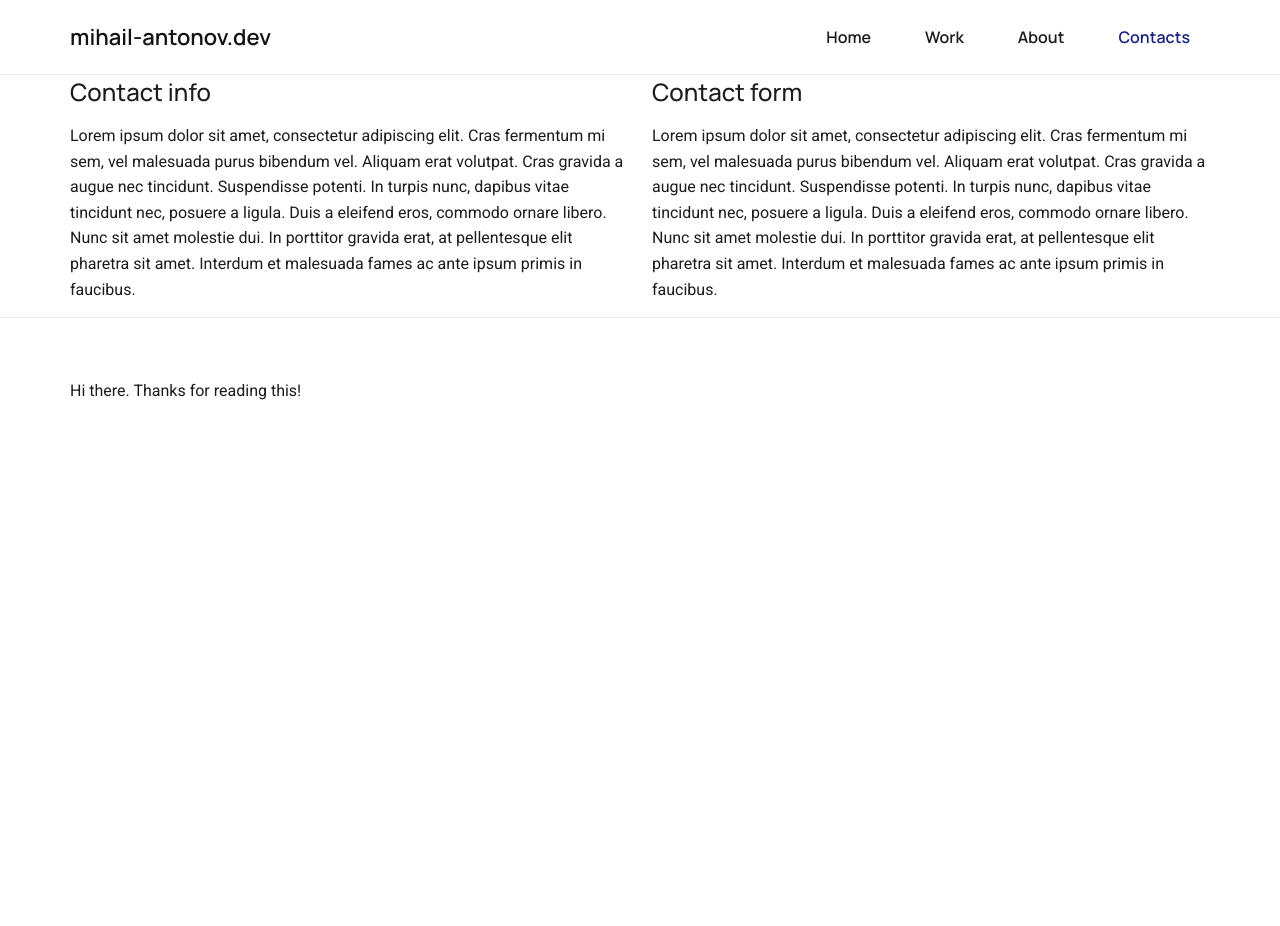
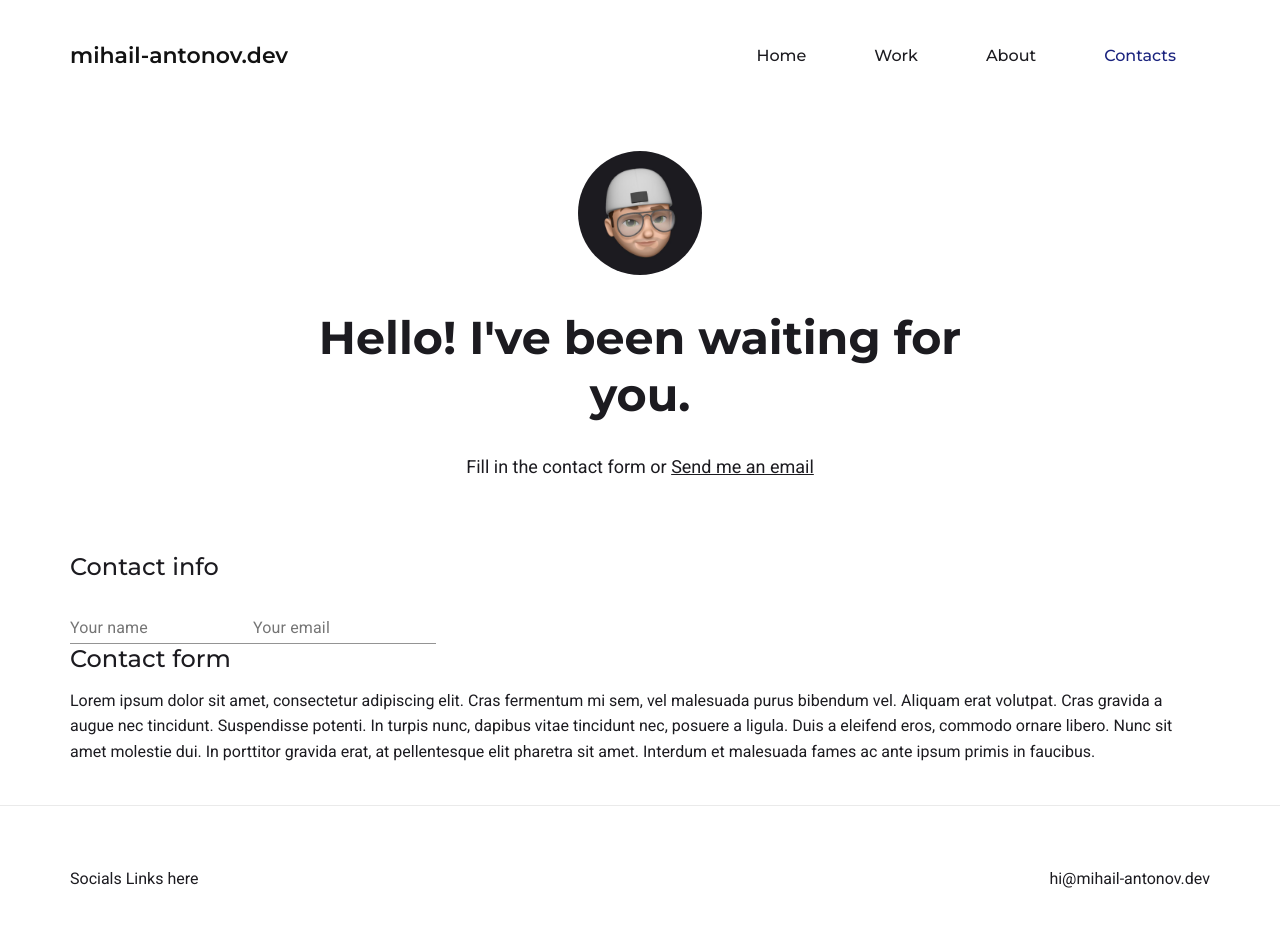
Before and after one commit to mihail-antonov/project-identity, a Next.js app: page /contact in a window 1280 px wide. Shown: the top 926 px of the page. Before the commit the page ends 800 px from the top, so only its background shows below. Built offline with nearby package versions, Linux system fonts and the light colour scheme.

Commit message:
inner page title edited

```diff
--- a/components/layout/layout.jsx
+++ b/components/layout/layout.jsx
@@ -1,11 +1,16 @@
 import Head from "next/head"
+
+import Link from 'next/link'
+import { IconButton } from '@material-ui/core';
+
 import ActiveLink from '../links/activelinks'
 import { Cross as Hamburger } from 'hamburger-react'
+import GitHubIcon from '@material-ui/icons/GitHub';
 
 import styles from "../layout/layout.module.css"
 import utilStyles from "../../styles/utils.module.css"
 
-export const siteTitle = "mihail-antonov.dev"
+export const siteTitle = ''
 export const googleKeywords = ''
 export const googleDescription = ''
 
@@ -19,9 +24,10 @@ export default function Layout({ children, home }) {
         <meta name="author" content="Mihail Antonov" />
         <meta name="viewport" content="width=device-width, initial-scale=1.0" />
 
+        <title>{siteTitle}</title>
+
         <link rel="preconnect" href="https://fonts.gstatic.com" />
-        <link href="https://fonts.googleapis.com/css2?family=Manrope:wght@200;300;400;500;600;700;800&family=Roboto:wght@100;300;400;500;700;900&display=swap" rel="stylesheet" />
-        <title>{siteTitle}</title>
+        <link rel="stylesheet" href="https://fonts.googleapis.com/css2?family=Montserrat:wght@100;200;300;400;500;600;700;800;900&family=Roboto:wght@100;300;400;500;700;900&display=swap" />
       </Head>
 
       <header id="header" className={styles.header}>
@@ -29,7 +35,7 @@ export default function Layout({ children, home }) {
           <div className={styles.headerwrapper}>
             <div className="header-wrapper-logo">
               <h1 className={utilStyles.logotitle}>
-                <a href="/" className={utilStyles.logotitlelink}>{siteTitle}</a>
+                <a href="/" className={utilStyles.logotitlelink}>mihail-antonov.dev</a>
               </h1>
             </div>
             <div className={styles.headerwrapperbtn}>
@@ -69,8 +75,13 @@ export default function Layout({ children, home }) {
 
       <footer id="footer" className={styles.footer}>
         <div className={styles.container}>
-          <div className="header-wrapper">
-            <p>Hi there. Thanks for reading this!</p>
+          <div className={styles.footerwrapper}>
+            <div className="footer-wrapper-socials">
+              <p>Socials Links here</p>
+            </div>
+            <div className="footer-wrapper-name">
+              <p>hi@mihail-antonov.dev</p>
+            </div>
           </div>
         </div>
       </footer>
--- a/components/layout/layout.module.css
+++ b/components/layout/layout.module.css
@@ -24,9 +24,9 @@
 }
 /* Grid */
 
+/* Header */
 .header {
-  padding: 10px 0;
-  border-bottom: 1px solid #eaeaea;
+  padding: 30px 0;
 }
 
 .headerwrapper {
@@ -46,26 +46,59 @@
 
 .headernavli {
   display: inline;
-  margin: 0 0 0 14px;
 }
 
 .headernavlink {
   color: #1c1b20;
-  font-family: 'Manrope', sans-serif;
-  font-weight: 600;
+  font-family: 'Montserrat', sans-serif;
+  font-weight: 500;
   text-decoration: none;
-  padding: 10px 20px;
+  padding: 10px 34px;
 }
 
 .headernavlink:hover {
   color: #1a237e;
   transition: 0.3s;
 }
+/* Header */
 
+/* Main */
+.mainwrapper {
+  margin: 40px 0;
+}
+
+/* Title Section */
+.titleavatar {
+  max-width: 106px;
+  margin: 0 auto 30px auto;
+}
+
+.titleavatarimg {
+  border-radius: 50%;
+}
+
+.titletextbox {
+  display: flex;
+  flex-flow: column nowrap;
+  align-items: center;
+}
+/* Title Section */
+
+
+/* Footer */
 .footer {
   border-top: 1px solid #eaeaea;
   padding: 60px 0;
 }
+
+.footerwrapper {
+  display: flex;
+  flex-flow: column nowrap;
+  justify-content: center;
+  align-items: center;
+}
+/* Footer */
+
 
 @media (min-width: 576px) {
   .container {
@@ -95,6 +128,10 @@
     max-width: 960px;
   }
 
+  .titleavatar {
+    max-width: 124px;
+  }
+
   .grid3 {
     display: grid;
     grid-template-columns: 1fr 1fr 1fr;
@@ -106,6 +143,12 @@
 
   .headerwrappernav {
     display: block;
+  }
+
+  .footerwrapper {
+    display: flex;
+    flex-flow: row nowrap;
+    justify-content: space-between;
   }
 }
 
--- a/package.json
+++ b/package.json
@@ -1,6 +1,6 @@
 {
-  "name": "learn-starter",
-  "version": "0.1.0",
+  "name": "project-identity",
+  "version": "0.1.1",
   "private": true,
   "scripts": {
     "dev": "next dev",
--- a/pages/about.jsx
+++ b/pages/about.jsx
@@ -10,7 +10,9 @@ export default function About() {
   return (
     <Layout>
       <Head>
-        <title>About</title>
+        <meta name="description" content=" " />
+        <meta name="keywords" content=" " />
+        <title>mihail-antonov.dev - About</title>
       </Head>
 
       <div className="about">
--- a/pages/contact.jsx
+++ b/pages/contact.jsx
@@ -1,5 +1,7 @@
 import Head from "next/head"
+import Image from "next/image"
 import Layout from "../components/layout/layout"
+import TextField from '@material-ui/core/TextField';
 
 import styles from "../components/layout/layout.module.css"
 import utilStyles from "../styles/utils.module.css"
@@ -10,27 +12,37 @@ export default function Contact() {
   return (
     <Layout>
       <Head>
-        <title>mihail-antonov.dev</title>
-        <meta name="description" content="Testing the new googleDescription variables." />
-        <meta name="keywords" content="contact a web developer, contact, web, developer, dev" />
+        <meta name="description" content=" " />
+        <meta name="keywords" content=" " />
+        <title>mihail-antonov.dev - Contact</title>
       </Head>
+
+      <div className="contact-title">
+        <div className={styles.container}>
+          <div className={styles.mainwrapper}>
+            <div className="contact-title-content">
+              <div className={styles.titleavatar}>
+                <Image src="/img/avatar.png" alt="hi" className={styles.titleavatarimg} width="480px" height="480px" />
+              </div>
+              <div className={styles.titletextbox}>
+                <h2 className={utilStyles.titleheading}>Hello! I've been waiting for you.</h2>
+                <p className={utilStyles.titlesubtext}>Fill in the contact form or <span className={utilStyles.titlehighlight}>Send me an email</span></p>
+              </div>
+            </div>
+          </div>
+        </div>
+      </div>
 
       <div id="contact">
       <div className={styles.container}>
           <div className={styles.mainwrapper}>
-            <div className={styles.grid2}>
+
               <div className="contact-info">
                 <h2>Contact info</h2>
-                <p>
-                  Lorem ipsum dolor sit amet, consectetur adipiscing elit. Cras
-                  fermentum mi sem, vel malesuada purus bibendum vel. Aliquam erat
-                  volutpat. Cras gravida a augue nec tincidunt. Suspendisse potenti.
-                  In turpis nunc, dapibus vitae tincidunt nec, posuere a ligula.
-                  Duis a eleifend eros, commodo ornare libero. Nunc sit amet
-                  molestie dui. In porttitor gravida erat, at pellentesque elit
-                  pharetra sit amet. Interdum et malesuada fames ac ante ipsum
-                  primis in faucibus.
-                </p>
+                <form noValidate autoComplete="off">
+                  <TextField id="standard-basic" label="Your name" placeholder="What's your name?"/>
+                  <TextField id="standard-basic" label="Your email" placeholder="And your email?"/>
+                </form>
               </div>
               <div className="contact-form">
                 <h2>Contact form</h2>
@@ -45,7 +57,7 @@ export default function Contact() {
                   primis in faucibus.
                 </p>
               </div>
-            </div>
+
           </div>
         </div>
       </div>
--- a/pages/work.jsx
+++ b/pages/work.jsx
@@ -10,7 +10,9 @@ export default function Work() {
   return (
     <Layout>
       <Head>
-        <title>Work</title>
+        <meta name="description" content=" " />
+        <meta name="keywords" content=" " />
+        <title>mihail-antonov.dev - Work</title>
       </Head>
 
       <div id="work">
--- a/styles/app.css
+++ b/styles/app.css
@@ -4,7 +4,7 @@ body {
 
 h1, h2, h3, h4, h5 {
     color: #1c1b20;
-    font-family: 'Manrope', sans-serif;
+    font-family: 'Montserrat', sans-serif;
     font-weight: 500;
     margin: 0 0 15px 0;
 }
--- a/styles/utils.module.css
+++ b/styles/utils.module.css
@@ -1,5 +1,5 @@
 .logotitle {
-  font-family: 'Manrope', sans-serif;
+  font-family: 'Montserrat', sans-serif;
   font-size: 22px;
   font-weight: 600;
   margin: 0;
@@ -16,12 +16,54 @@
   transition: 0.3s;
 }
 
-.darkwrappertitle {
-    color: #fafafa;
-    font-size: 56px;
-    font-weight: 900;
+.titlesubheading {
+  font-family: 'Montserrat', sans-serif;
+  font-size: 20px;
+  font-weight: 500;
+  text-align: center;
+  margin: 0 0 20px 0;
 }
 
-.darkwrappertext {
-  color: #EEEEEE;
+.titleheading {
+  font-size: 32px;
+  font-weight: 700;
+  text-align: center;
+  margin: 0 0 30px 0;
+  max-width: 650px;
 }
+
+.titlesubtext {
+  font-size: 16px;
+  text-align: center;
+  margin: 0 0 30px 0;
+  max-width: 600px;
+}
+
+.titlehighlight {
+  text-decoration: underline;
+}
+
+.calltoaction {
+  color: #ffffff;
+  font-family: 'Roboto', sans-serif;
+  text-transform: uppercase;
+  background-color: #121212;
+  border: 2px solid #121212;
+  border-radius: 40px;
+  padding: 20px 50px;
+}
+
+@media (min-width: 991px) {
+  .titlesubheading {
+    font-size: 24px;
+    margin: 0 0 30px 0;
+  }
+
+  .titleheading {
+    font-size: 46px;
+  }
+
+  .titlesubtext {
+    font-size: 18px;
+  }
+}
```
Also changed, not shown: pages/index.jsx (+13 -10 lines), styles/specific/index.module.css (deleted, +0 -8 lines).
